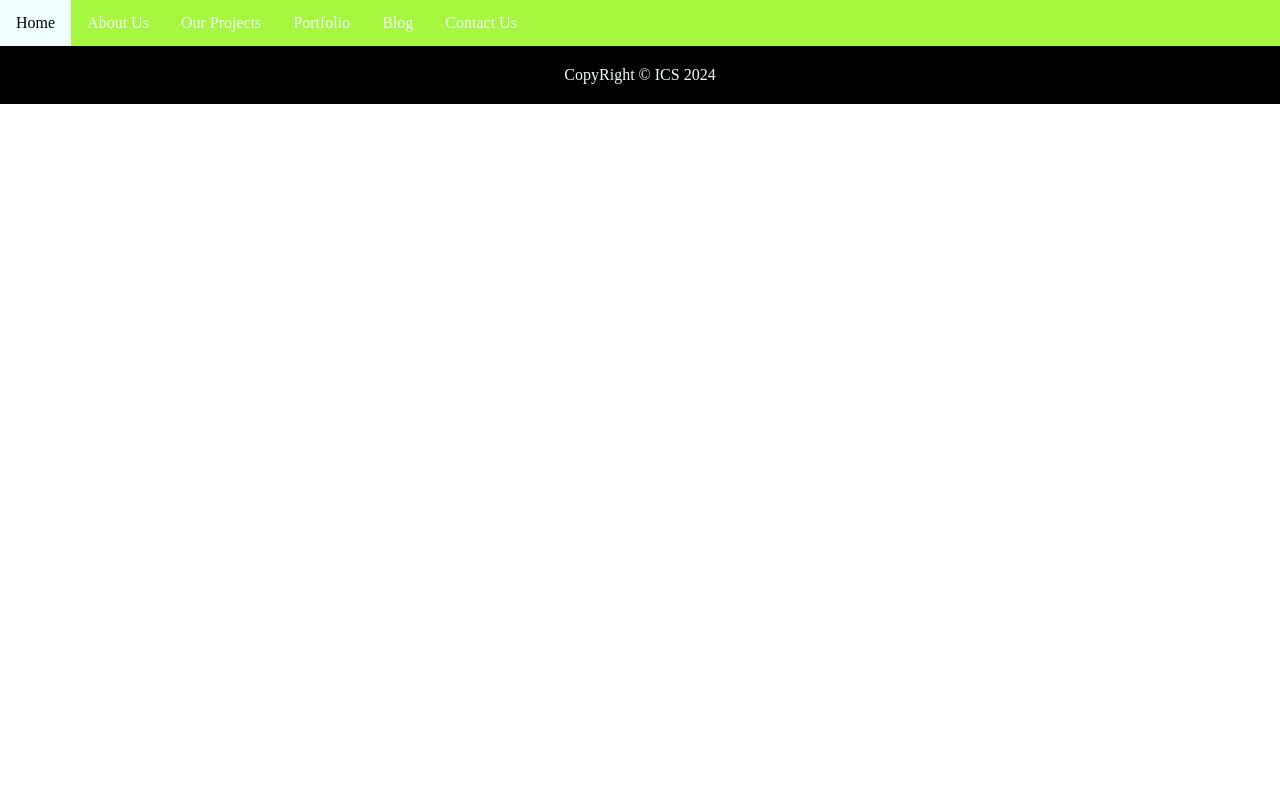
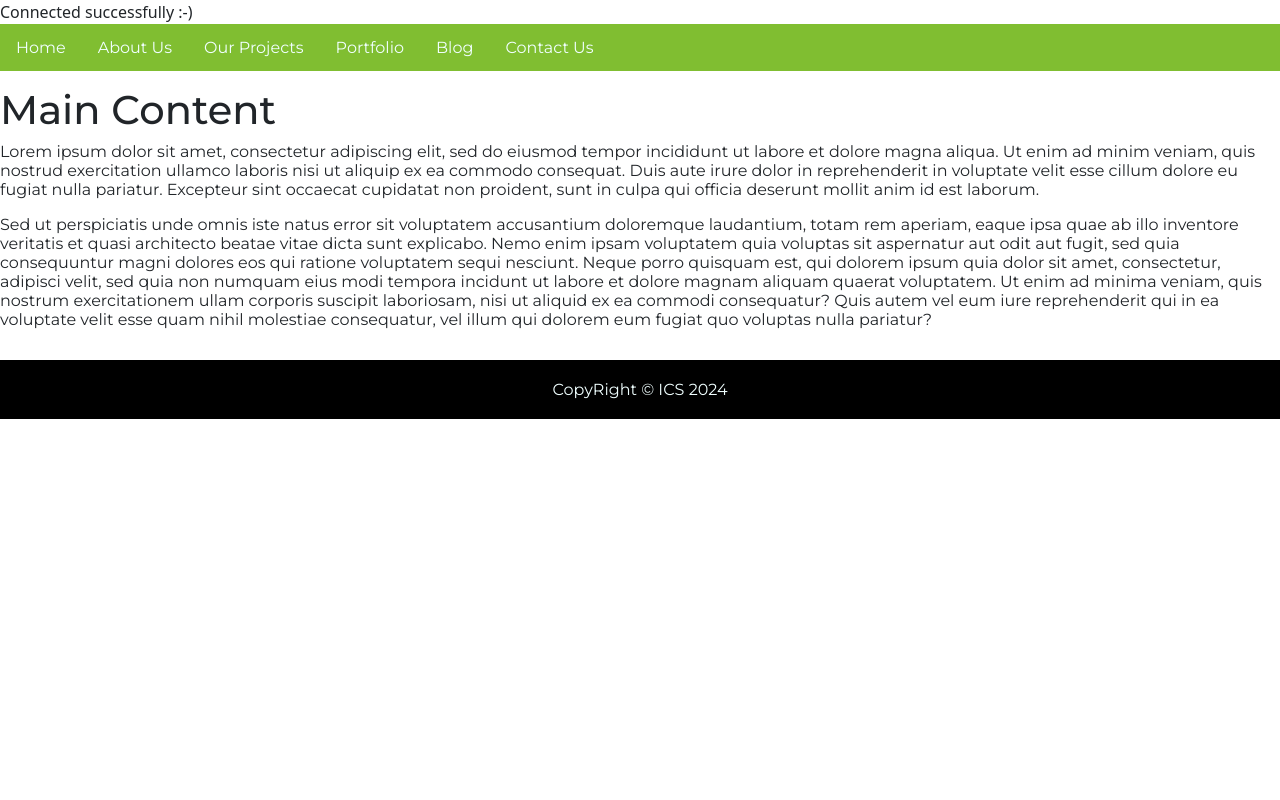
Before and after one commit to IvanMusila/api_e, a PHP site: page / in a window 1280 px wide. Run offline with PHP 8.4, Linux system fonts and the light colour scheme.

Commit message:
dbconnection and signup form

```diff
--- a/css/StructureStyle.css
+++ b/css/StructureStyle.css
@@ -1,9 +1,8 @@
-@font-face { font-family: Montserrat; src: url('font/Montserrat-VariableFont_wght.ttf'); }
+@font-face { font-family:'Montserrat'; src: url('font/Montserrat-VariableFont_wght.ttf'); }
 
-    *{
+* {
 box-sizing: border-box;
-        font-family: 1em Montserrat;
-
+font: 1em Montserrat;
 }
 
 body{
@@ -11,8 +10,9 @@
 }
 
 .topnav{
-        background-color: #a7f740;
+background-color: #80be31;
 overflow: hidden;
+
 }
 
 .topnav a{
@@ -22,11 +22,16 @@
 text-decoration: none;
 text-align: left;
 padding: 14px 16px;
+
 }
 
 .topnav a:hover{
 color:black;
 background-color: azure;
+}
+
+.topnav-right{
+float: right;
 }
 
 
--- /dev/null
+++ b/css/contentsStyle.css
@@ -0,0 +1,17 @@
+.row::after{
+    content: "";
+    display: block;
+    clear: both;
+}
+
+.content{
+    float:left;
+    width:66.66%;
+    padding: 15px;
+}
+
+.sidebar{
+    float:left;
+    width:33.33%;
+    padding: 15px;
+}
--- a/css/style.css
+++ b/css/style.css
@@ -1 +1,3 @@
 @import url('StructureStyle.css');
+@import url('contentsStyle.css');
+@import url('https://cdn.jsdelivr.net/npm/bootstrap@5.3.0/dist/css/bootstrap.min.css');
--- /dev/null
+++ b/includes/constants.php
@@ -0,0 +1,7 @@
+<?php
+define('DBTYPE', 'PDO');
+define('HOSTNAME', 'localhost');
+define('DBPORT', '3307');
+define('HOSTUSER', 'root');
+define('HOSTPASS', 'Muvane2005@');
+define('DBNAME', 'ics_e');
--- /dev/null
+++ b/includes/dbconnection.php
@@ -0,0 +1,48 @@
+<?php
+class dbconnection{
+    private $connection;
+    private $db_type;
+    private $db_host;
+    private $db_port;
+    private $db_user;
+    private $db_pass;
+    private $db_name;
+
+    public function __construct($db_type, $db_host, $db_port, $db_user, $db_pass, $db_name){
+        $this->db_type = $db_type;
+        $this->db_host = $db_host;
+        $this->db_user = $db_port;
+        $this->db_user = $db_user;
+        $this->db_pass = $db_pass;
+        $this->db_name = $db_name;
+        $this->connection($db_type, $db_host, $db_port, $db_user, $db_pass, $db_name);
+    }
+    public function connection($db_type, $db_host, $db_port, $db_user, $db_pass, $db_name){
+        switch($db_type){
+            case 'MySQLi':
+                if($db_port<>Null){
+                    $db_host .= ":" . $db_port;
+                }
+                $this->connection = new mysqli($db_host, $db_user, $db_pass, $db_name);
+                if($this->connection->connect_error){
+                    return "Connection Failed" . $this->connection->connect_error;
+                }else{
+                    print "Connected Successfully";
+                }
+                break;
+            case 'PDO':
+                if($db_port<>Null){
+                    $db_host .= ":" . $db_port;
+                }
+                try {
+                    $this->connection = new PDO("mysql:host=$db_host;dbname=$db_name", $db_user, $db_pass);
+
+                    $this->connection->setAttribute(PDO::ATTR_ERRMODE, PDO::ERRMODE_EXCEPTION);
+                    echo "Connected successfully :-)";
+                  } catch(PDOException $e) {
+                    echo "Connection failed: " . $e->getMessage();
+                  }
+                break;
+        }
+    }
+}
--- a/index.php
+++ b/index.php
@@ -2,6 +2,8 @@
     require_once "load.php";
     $ObjLayouts->heading();
     $ObjMenus->main_menu();
+    $ObjContents->main_content();
     $ObjLayouts->footer();
 
+
 ?>
--- a/load.php
+++ b/load.php
@@ -1,6 +1,6 @@
 <?php
 function ClassAutoload($Classname){
-    $directories = ["forms", "processes", "structure", "tables", "global","store"];
+    $directories = ["forms", "processes", "structure", "tables", "globals","store","includes"];
 
     foreach($directories as $dir){
         $Filename = dirname(__FILE__) . DIRECTORY_SEPARATOR .$dir. DIRECTORY_SEPARATOR. $Classname.'.php';
@@ -15,5 +15,11 @@ function ClassAutoload($Classname){
 spl_autoload_register('ClassAutoload');
 
 $ObjLayouts= new layouts();
+$ObjMenus= new menus();
+$ObjContents= new contents();
 
-$ObjMenus= new menus();
+
+require "includes/constants.php";
+require "includes/dbConnection.php";
+
+$conn = new dbConnection(DBTYPE, HOSTNAME, DBPORT, HOSTUSER, HOSTPASS, DBNAME);
--- /dev/null
+++ b/structure/contents.php
@@ -0,0 +1,88 @@
+<?php
+
+class contents{
+    public function main_content(){
+        ?>
+        <div class="row">
+            <div class="content">
+                <h1>Main Content</h1>
+                <p>
+                Lorem ipsum dolor sit amet, consectetur adipiscing elit, sed do eiusmod tempor incididunt ut labore et dolore magna aliqua. Ut enim ad minim veniam, quis nostrud exercitation ullamco laboris nisi ut aliquip ex ea commodo consequat. Duis aute irure dolor in reprehenderit in voluptate velit esse cillum dolore eu fugiat nulla pariatur. Excepteur sint occaecat cupidatat non proident, sunt in culpa qui officia deserunt mollit anim id est laborum.
+                </p>
+                <p>
+                Sed ut perspiciatis unde omnis iste natus error sit voluptatem accusantium doloremque laudantium, totam rem aperiam,
+                eaque ipsa quae ab illo inventore veritatis et quasi architecto beatae vitae dicta sunt explicabo. Nemo enim ipsam voluptatem
+                quia voluptas sit aspernatur aut odit aut fugit, sed quia consequuntur magni dolores eos qui ratione voluptatem sequi nesciunt.
+                Neque porro quisquam est, qui dolorem ipsum quia dolor sit amet, consectetur, adipisci velit, sed quia non numquam eius modi
+                tempora incidunt ut labore et dolore magnam aliquam quaerat voluptatem. Ut enim ad minima veniam, quis nostrum exercitationem
+                ullam corporis suscipit laboriosam, nisi ut aliquid ex ea commodi consequatur? Quis autem vel eum iure reprehenderit qui in ea voluptate
+                velit esse quam nihil molestiae consequatur, vel illum qui dolorem eum fugiat quo voluptas nulla pariatur?
+                </p>
+            </div>
+        <?php
+    }
+    public function about_content(){
+        ?>
+        <div class="row">
+            <div class="content">
+                <h1>About Us</h1>
+                <p>
+                Sed ut perspiciatis unde omnis iste natus error sit voluptatem accusantium doloremque laudantium, totam rem aperiam, eaque ipsa quae ab illo inventore veritatis et quasi architecto beatae vitae dicta sunt explicabo. Nemo enim ipsam voluptatem quia voluptas sit aspernatur aut odit aut fugit, sed quia consequuntur magni dolores eos qui ratione voluptatem sequi nesciunt. Neque porro quisquam est, qui dolorem ipsum quia dolor sit amet, consectetur, adipisci velit, sed quia non numquam eius modi tempora incidunt ut labore et dolore magnam aliquam quaerat voluptatem. Ut enim ad minima veniam, quis nostrum exercitationem ullam corporis suscipit laboriosam, nisi ut aliquid ex ea commodi consequatur? Quis autem vel eum iure reprehenderit qui in ea voluptate velit esse quam nihil molestiae consequatur, vel illum qui dolorem eum fugiat quo voluptas nulla pariatur?
+                </p>
+            </div>
+        <?php
+    }
+    public function sidebar(){
+        ?>
+                <div class="sidebar">
+                    <h1>Side Bar</h1>
+                    <p>
+                    Lorem ipsum dolor sit amet, consectetur adipiscing elit, sed do eiusmod tempor incididunt ut labore et dolore magna aliqua.
+                    </p>
+                </div>
+            </div>
+        <?php
+    }
+
+    public function Formcontent(){
+        ?>
+        <div class="container mt-5">
+            <h2>Sign Up</h2>
+            <form action="" method="post">
+
+                <div class="mb-3">
+                    <label for="name" class="form-label">Name</label>
+                    <input type="text" class="form-control" id="name" placeholder="Enter your fullname">
+                </div>
+
+
+                <div class="mb-3">
+                    <label for="email" class="form-label">Email address</label>
+                    <input type="email" class="form-control" id="email" placeholder="Enter your email">
+                </div>
+
+                <div class="mb-3">
+                    <label for="username" class="form-label">Username</label>
+                    <input type="text" class="form-control" id="username" placeholder="Enter your username">
+                </div>
+
+
+                <div class="mb-3">
+                    <label for="password" class="form-label">Password</label>
+                    <input type="password" class="form-control" id="password" placeholder="Enter your password">
+                </div>
+
+
+                <div class="mb-3 form-check">
+                    <input type="checkbox" class="form-check-input" id="terms">
+                    <label class="form-check-label" for="terms">I agree to the terms and conditions</label>
+                </div>
+
+                <button type="submit" class="btn btn-primary">Submit</button>
+            </form>
+        </div>
+        </body>
+        </html>
+        <?php
+    }
+}
--- a/structure/layouts.php
+++ b/structure/layouts.php
@@ -14,6 +14,20 @@
             <?php
         }
 
+        public function Formheading(){
+            ?>
+        <!DOCTYPE html>
+        <html lang="en">
+        <head>
+            <meta charset="UTF-8">
+            <meta name="viewport" content="width=device-width, initial-scale=1.0">
+            <title>Sign Up</title>
+            <link href="https://cdn.jsdelivr.net/npm/bootstrap@5.3.0/dist/css/bootstrap.min.css" rel="stylesheet">
+        </head>
+        <body>
+        <?php
+        }
+
         public function footer(){
             ?>
 <div class="footer">
--- a/structure/menus.php
+++ b/structure/menus.php
@@ -12,4 +12,13 @@
         </div>
         <?php
         }
+
+        public function main_right_side_menu(){
+            ?>
+                        <div class="topnav-right">
+                            <a href="">Sign Up</a>
+                            <a href="">Sign In</a>
+                    </div>
+                    <?php
+                    }
     }
```
Also changed, not shown: db.php (added, +15 -0 lines), forms/signup.php (added, +7 -0 lines). Lines whose indentation alone changed are shown as unchanged.
